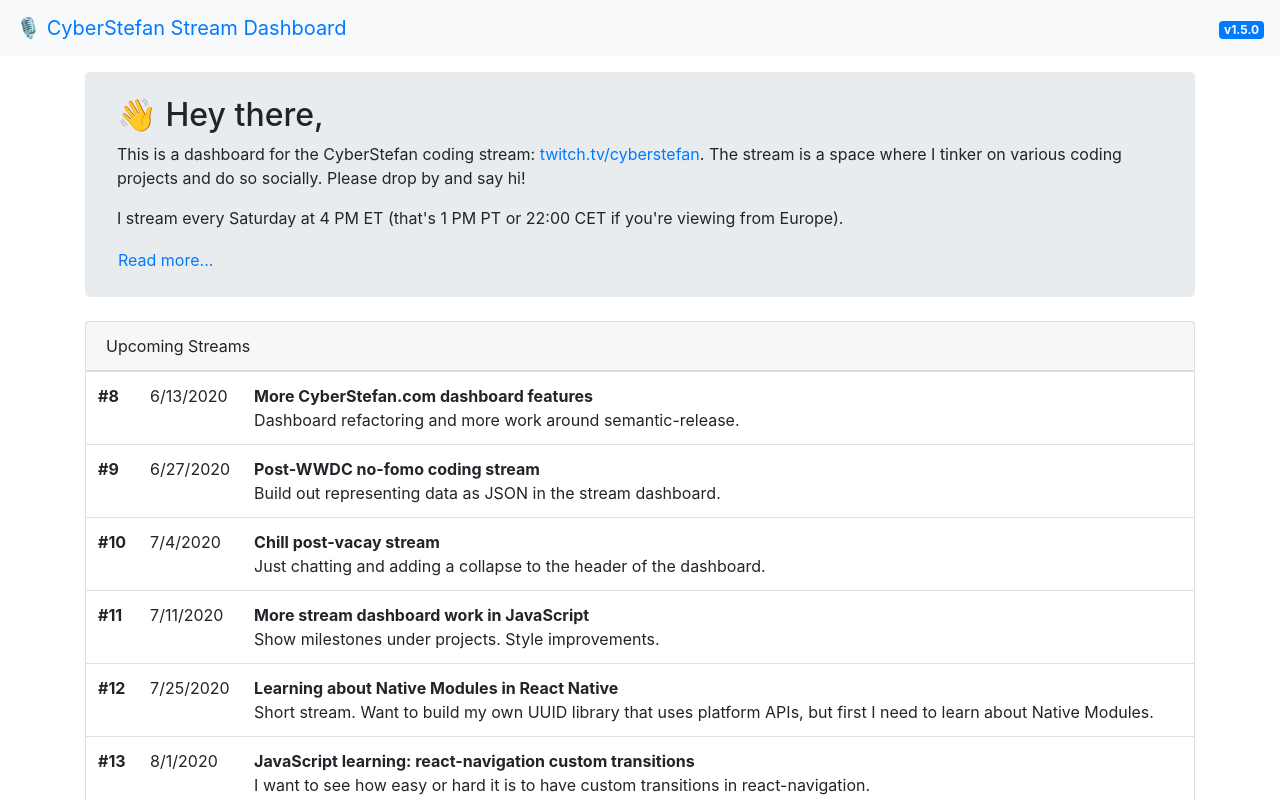
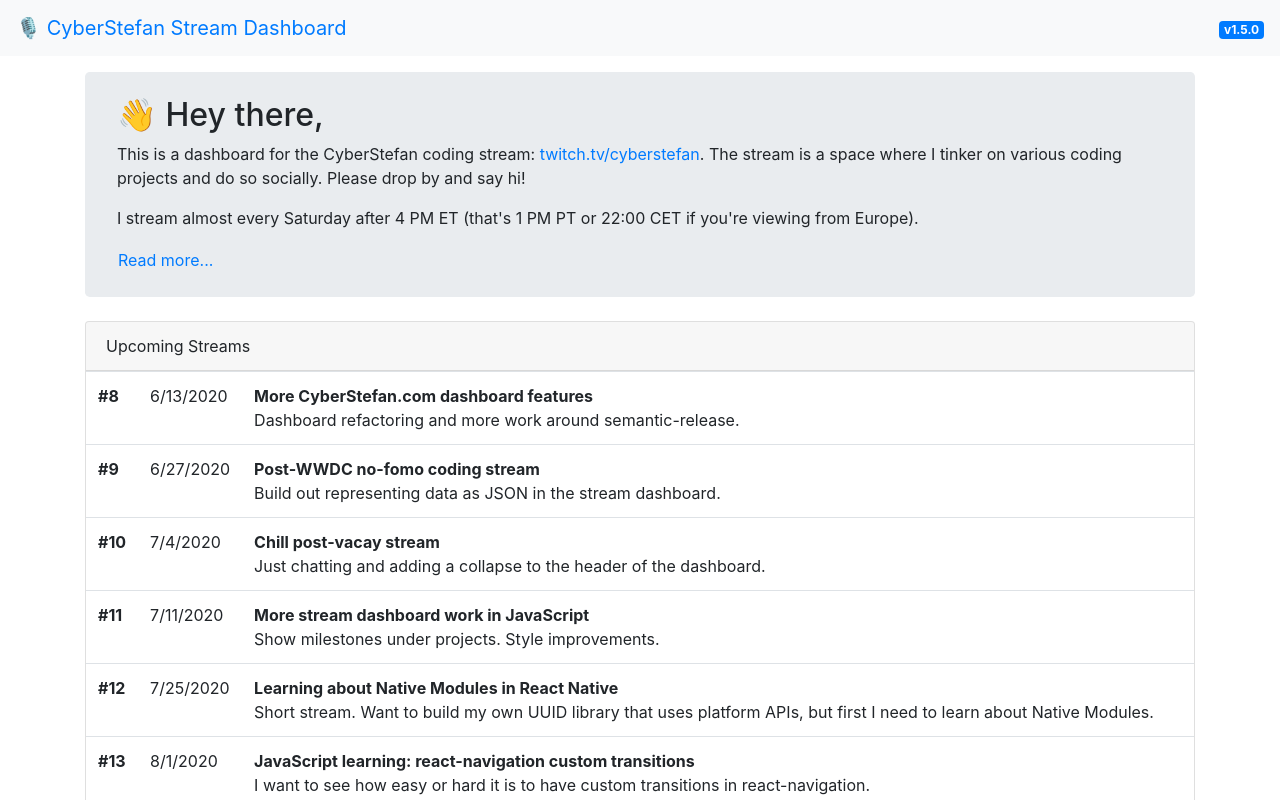
Before and after one commit to ksm/cyberstefan-site, a React (Create React App) app: page / in a window 1280 px wide. Shown: the top 800 px of the page. Built offline with nearby package versions, Linux system fonts and the light colour scheme.

Commit message:
update copy for a more accurate description

```diff
--- a/src/Header.js
+++ b/src/Header.js
@@ -22,8 +22,8 @@ export const Header = () => {
           so socially. Please drop by and say hi!
         </p>
         <p>
-          I stream every Saturday at 4 PM ET (that's 1 PM PT or 22:00 CET if
-          you're viewing from Europe).
+          I stream almost every Saturday after 4 PM ET (that's 1 PM PT or 22:00
+          CET if you're viewing from Europe).
         </p>
         <Collapse isOpen={isOpen}>
           <div>
```
